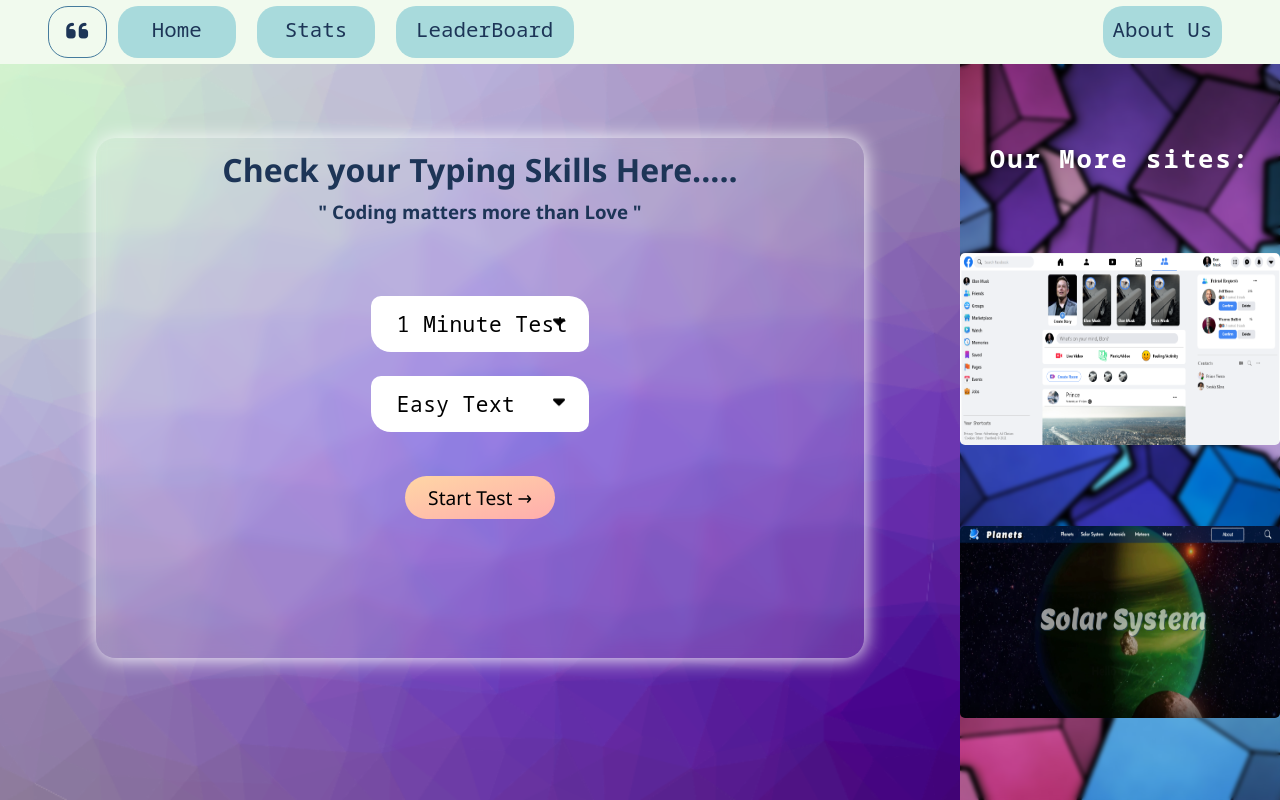
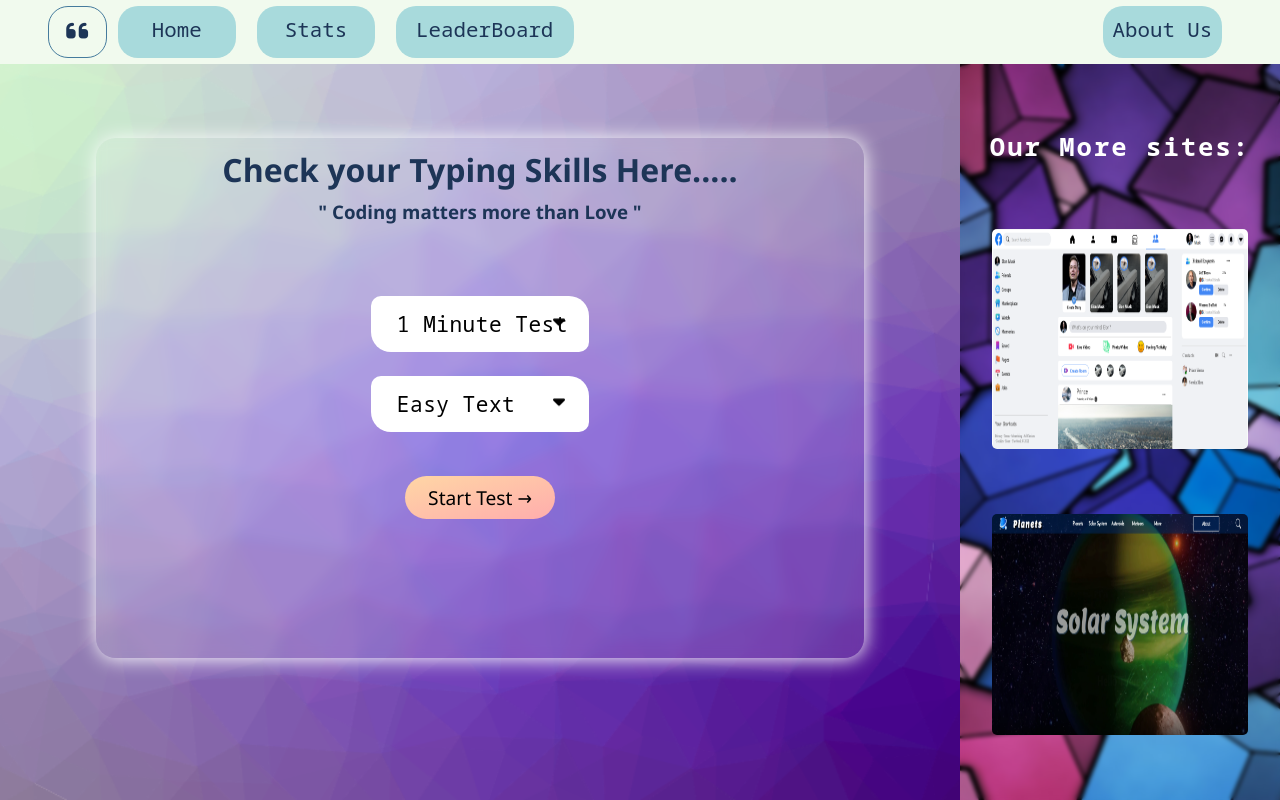
Before and after one commit to princeverma-ai/typingTest, a plain HTML site: page index.html in a window 1280 px wide. Drawn offline with Linux system fonts and the light colour scheme.

Commit message:
set aside images

```diff
--- a/style.css
+++ b/style.css
@@ -84,11 +84,15 @@ aside::before {
   background: transparent;
   backdrop-filter: blur(2px);
 }
+aside a{
+  width: 80%;
+  height: 30%;
+}
 
 .site-img {
   position: relative;
-  width: 20em;
-  height: 12rem;
+  width: 100%;
+  height: 100%;
   background-size: cover;
   filter: none;
   z-index: 20;
```
